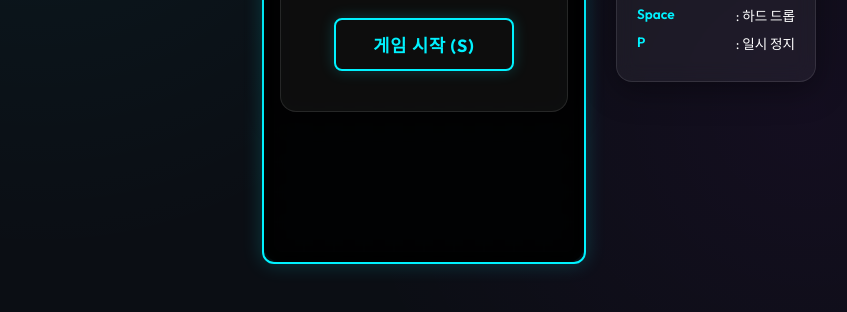
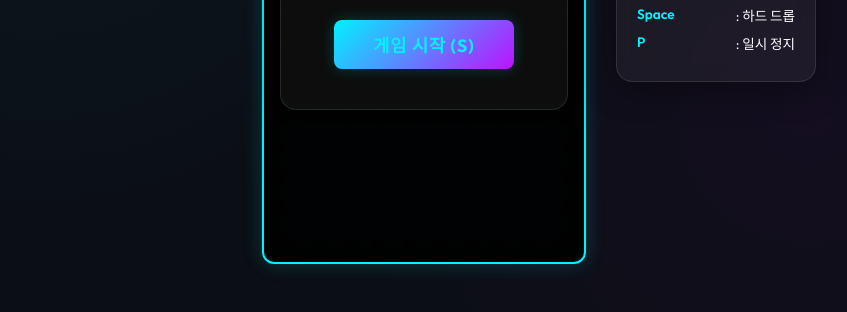
Before and after one commit to jimmyryu83-droid/Tetris, a plain HTML site: page index.html in a window 1280 px wide. Shown: the part 448-760 px from the top of the page, without its empty margins (216-1063 px from the left). Drawn offline with Linux system fonts and the light colour scheme.

Commit message:
style: remove start button border for a cleaner look

```diff
--- a/style.css
+++ b/style.css
@@ -222,7 +222,7 @@ button:hover {
 }
 
 button.primary-btn {
-    border-width: 2px;
+    border: none;
     font-weight: 700;
     font-size: min(1.1rem, 4vh);
     padding: min(12px, 2vh) 25px;
@@ -230,6 +230,7 @@ button.primary-btn {
     white-space: nowrap; /* 한 줄 유지 */
     width: auto;
     min-width: 180px;
+    background: linear-gradient(135deg, var(--neon-blue), var(--neon-purple));
 }
 
 button.primary-btn:hover {
```
